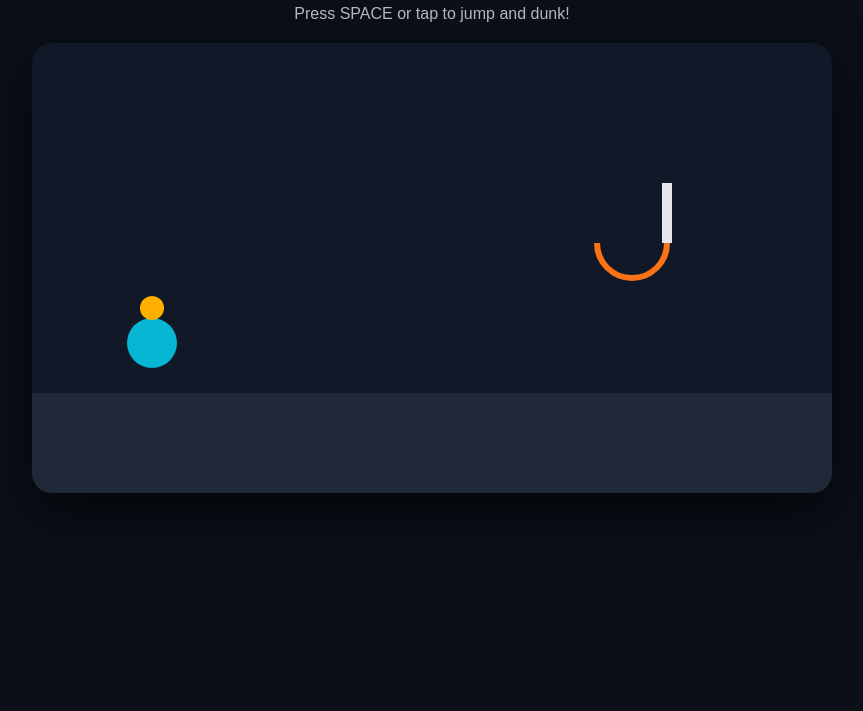
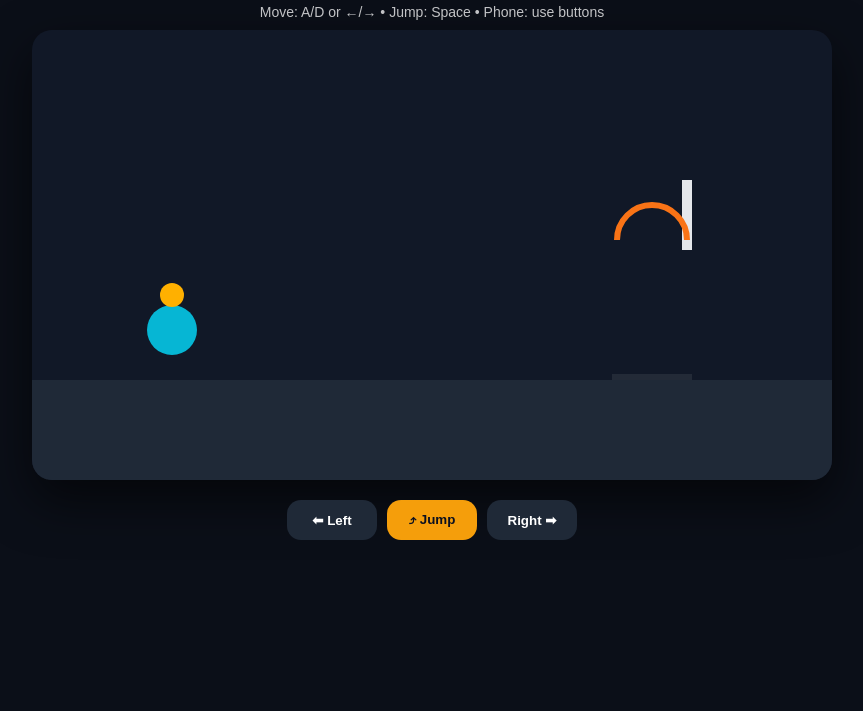
Before and after one commit to Ved123-iy/Dunk-Simulater, a plain HTML site: page index.html in a window 1280 px wide. Shown: the part 89-800 px from the top of the page, without its empty margins (208-1071 px from the left). Drawn offline with Linux system fonts and the light colour scheme.

Commit message:
Update index.html

```diff
--- a/index.html
+++ b/index.html
@@ -2,6 +2,7 @@
 <html>
 <head>
 <meta charset="UTF-8">
+<meta name="viewport" content="width=device-width, initial-scale=1.0"/>
 <title>🏀 Dunk Simulator</title>
 <style>
   body{
@@ -11,75 +12,111 @@ body{
     text-align:center;
     font-family:Arial;
   }
-h1{margin:20px 0 5px;}
+  h1{margin:18px 0 5px;}
   canvas{
     background:#111827;
     border-radius:20px;
-  margin-top:10px;
+    margin:10px auto 10px;
+    display:block;
     box-shadow:0 20px 50px rgba(0,0,0,.6);
+    max-width: 96vw;
+    height: auto;
   }
-.score{
-  font-size:22px;
-  margin-top:10px;
+  .score{font-size:20px;margin-top:8px}
+  .tip{opacity:.75;margin:6px 0 10px;font-size:14px}
+  .controls{
+    display:flex;
+    justify-content:center;
+    gap:10px;
+    flex-wrap:wrap;
+    padding:10px 12px 18px;
   }
-.tip{
-  opacity:.7;
-  margin-bottom:10px;
+  .btn{
+    padding:12px 16px;
+    border-radius:14px;
+    border:0;
+    font-weight:800;
+    cursor:pointer;
+    background:#1f2937;
+    color:#fff;
+    min-width:90px;
   }
+  .btn.jump{background:#f59e0b;color:#0b1020}
 </style>
 </head>
 <body>
 
 <h1>🏀 Dunk Simulator</h1>
 <div class="score">Score: <span id="score">0</span></div>
-<div class="tip">Press SPACE or tap to jump and dunk!</div>
+<div class="tip">Move: A/D or ←/→ • Jump: Space • Phone: use buttons</div>
 
 <canvas id="game" width="800" height="450"></canvas>
+
+<div class="controls">
+  <button class="btn" id="leftBtn">⬅ Left</button>
+  <button class="btn jump" id="jumpBtn">⤴ Jump</button>
+  <button class="btn" id="rightBtn">Right ➡</button>
+</div>
 
 <script>
 const canvas = document.getElementById("game");
 const ctx = canvas.getContext("2d");
+const scoreEl = document.getElementById("score");
 
-let player = {x:120, y:300, vy:0, jumping:false};
-let gravity = 0.6;
 let score = 0;
 let flash = 0;
 
+const floorY = 350;
+
+let player = {
+  x: 140,
+  y: 300,
+  r: 25,
+  vy: 0,
+  jumping: false,
+  speed: 5
+};
+
 let hoop = {
-  x:600,
-  y:200,
-  radius:35
+  x: 620,
+  y: 210,
+  radius: 35
 };
+
+const gravity = 0.6;
+
+// keys
+const keys = { left:false, right:false };
 
 function draw(){
   ctx.clearRect(0,0,canvas.width,canvas.height);
 
   // floor
   ctx.fillStyle="#1f2937";
-  ctx.fillRect(0,350,canvas.width,100);
+  ctx.fillRect(0,floorY,canvas.width,canvas.height-floorY);
 
   // backboard
   ctx.fillStyle="#e5e7eb";
-  ctx.fillRect(hoop.x+30, hoop.y-60, 10, 60);
+  ctx.fillRect(hoop.x+30, hoop.y-60, 10, 70);
 
-  // rim
+  // rim (half circle)
   ctx.strokeStyle="#f97316";
   ctx.lineWidth=6;
   ctx.beginPath();
-  ctx.arc(hoop.x, hoop.y, hoop.radius, 0, Math.PI);
+  ctx.arc(hoop.x, hoop.y, hoop.radius, Math.PI, 0);
   ctx.stroke();
 
   // dunk flash
   if(flash>0){
-    ctx.fillStyle="rgba(255,176,0,0.3)";
+    ctx.fillStyle="rgba(255,176,0,0.25)";
     ctx.fillRect(0,0,canvas.width,canvas.height);
     flash--;
   }
 
-  // player
+  // player body
   ctx.fillStyle="#06b6d4";
   ctx.beginPath();
-  ctx.arc(player.x, player.y, 25, 0, Math.PI*2);
+  ctx.arc(player.x, player.y, player.r, 0, Math.PI*2);
   ctx.fill();
 
   // ball
@@ -87,28 +124,45 @@ function draw(){
   ctx.beginPath();
   ctx.arc(player.x, player.y-35, 12, 0, Math.PI*2);
   ctx.fill();
+
+  // little “target” hint under hoop
+  ctx.fillStyle="rgba(255,255,255,0.08)";
+  ctx.fillRect(hoop.x-40, floorY-6, 80, 6);
 }
 
 function update(){
+  // movement
+  if(keys.left)  player.x -= player.speed;
+  if(keys.right) player.x += player.speed;
+
+  // keep in bounds
+  player.x = Math.max(player.r, Math.min(canvas.width-player.r, player.x));
+
+  // gravity
   player.vy += gravity;
   player.y += player.vy;
 
+  // floor collision
   if(player.y > 300){
     player.y = 300;
     player.vy = 0;
     player.jumping = false;
   }
 
-  // Dunk detection (better)
-  let nearHoop = Math.abs(player.x - hoop.x) < 40;
-  let highEnough = player.y < hoop.y + 20;
+  // dunk detection (only count once per jump)
+  const nearHoop = Math.abs(player.x - hoop.x) < 42;
+  const highEnough = player.y < hoop.y + 25;
 
-  if(nearHoop && highEnough){
+  if(player.jumping && nearHoop && highEnough){
     score++;
-    document.getElementById("score").innerText = score;
+    scoreEl.textContent = score;
     flash = 10;
 
-    hoop.x = 450 + Math.random()*250;
+    // move hoop
+    hoop.x = 420 + Math.random()*320;
+
+    // prevent multi-score in one jump
+    player.jumping = false;
   }
 }
 
@@ -119,20 +173,42 @@ function loop(){
 }
 
 function jump(){
-  if(!player.jumping){
+  // only jump if on ground
+  if(player.y >= 300 && player.vy === 0){
     player.vy = -14;
     player.jumping = true;
   }
 }
 
-document.addEventListener("keydown", e=>{
+// keyboard controls
+document.addEventListener("keydown", (e)=>{
+  if(e.code === "ArrowLeft" || e.code === "KeyA") keys.left = true;
+  if(e.code === "ArrowRight" || e.code === "KeyD") keys.right = true;
   if(e.code === "Space") jump();
 });
 
-canvas.addEventListener("click", jump);
+document.addEventListener("keyup", (e)=>{
+  if(e.code === "ArrowLeft" || e.code === "KeyA") keys.left = false;
+  if(e.code === "ArrowRight" || e.code === "KeyD") keys.right = false;
+});
+
+// mobile buttons (press-and-hold)
+const leftBtn = document.getElementById("leftBtn");
+const rightBtn = document.getElementById("rightBtn");
+const jumpBtn = document.getElementById("jumpBtn");
+
+function hold(btn, onDown, onUp){
+  btn.addEventListener("pointerdown", (e)=>{ e.preventDefault(); onDown(); });
+  btn.addEventListener("pointerup", (e)=>{ e.preventDefault(); onUp(); });
+  btn.addEventListener("pointerleave", (e)=>{ e.preventDefault(); onUp(); });
+  btn.addEventListener("pointercancel", (e)=>{ e.preventDefault(); onUp(); });
+}
+
+hold(leftBtn, ()=>keys.left=true, ()=>keys.left=false);
+hold(rightBtn, ()=>keys.right=true, ()=>keys.right=false);
+jumpBtn.addEventListener("click", jump);
 
 loop();
 </script>
-
 </body>
 </html>
```
Lines whose indentation alone changed are shown as unchanged.
